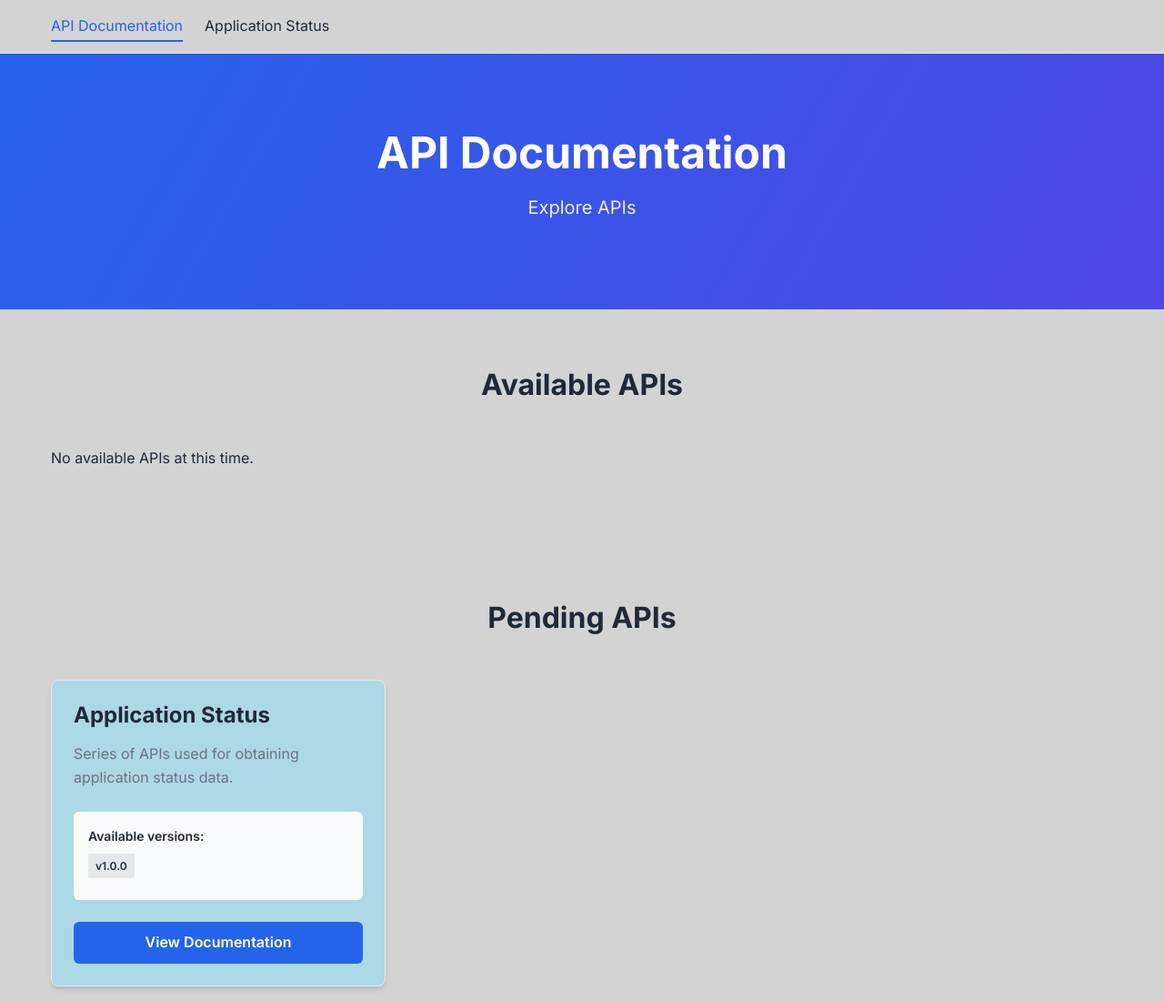
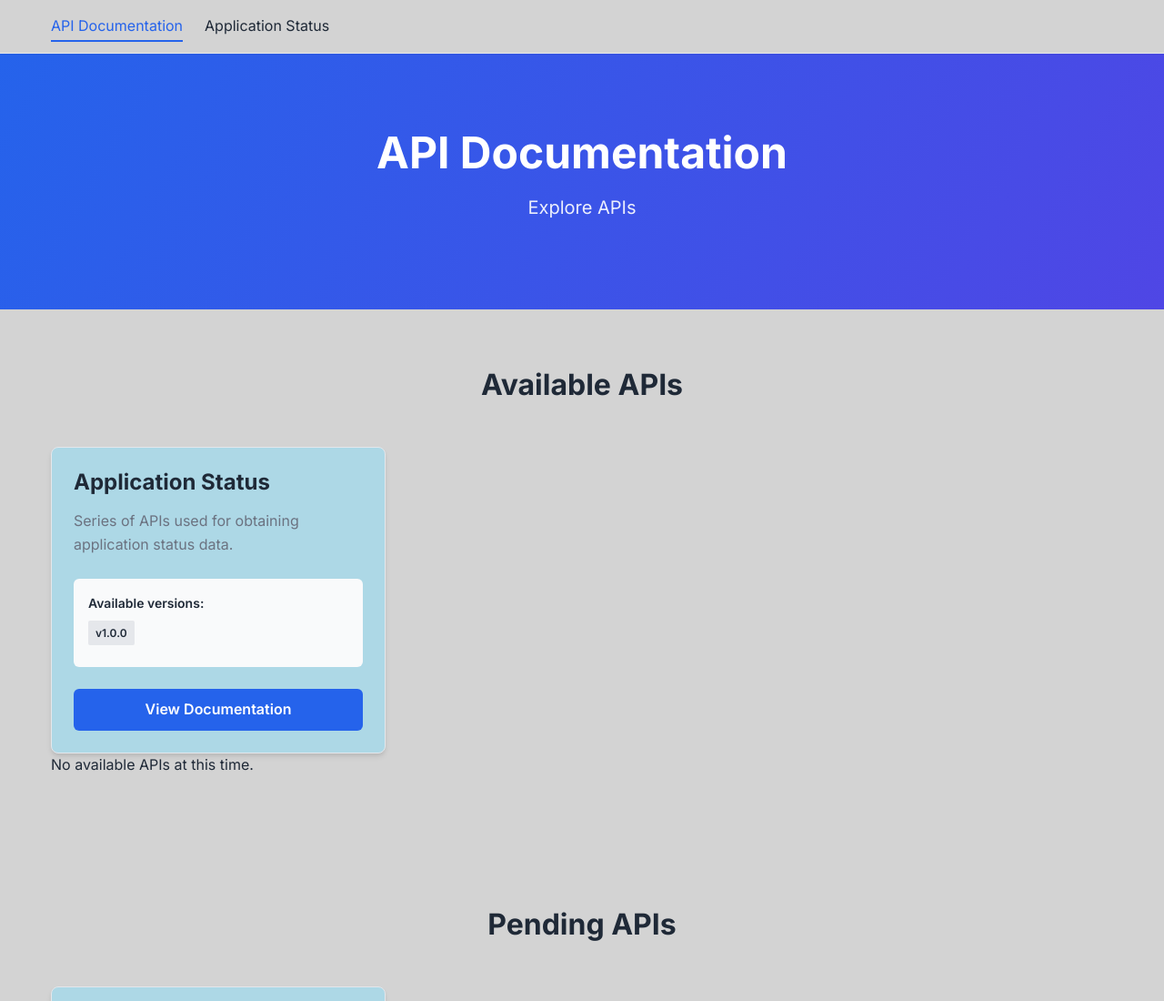
Before and after one commit to Insured-Retirement-Institute/Style-Guide, a plain HTML site: page docs/index.html in a window 1280 px wide. Shown: the top 1100 px of the page at 91% size. Drawn offline with Linux system fonts and the light colour scheme.

Commit message:
Update index.html

```diff
--- a/docs/index.html
+++ b/docs/index.html
@@ -33,6 +33,26 @@
   <section class="api-directory">
     <div class="container">
       <h2>Available APIs</h2>
+      <div class="api-grid">
+        <!-- Application Status API Card -->
+        <div class="api-card">
+          <div class="api-card-header">
+            <h3>Application Status</h3>
+          </div>
+          <p>Series of APIs used for obtaining application status data.</p>
+          <div class="api-versions-container">
+            <div class="api-versions">
+              <span>Available versions:</span>
+              <ul>
+                <li><a href="api-viewer.html?api=appstatus.yaml&version=v1">v1.0.0</a></li>
+                <!-- Add more versions when available -->
+                <!-- <li><a href="api-viewer.html?api=openapi.yaml&version=v2">v2.0.0</a></li> -->
+              </ul>
+            </div>
+          </div>
+          <a href="api-viewer.html?api=appstatus.yaml" class="btn btn-primary">View Documentation</a>
+        </div>
+      </div>
       <div class="api-intro">
         <p>No available APIs at this time.</p>
       <!--
```
